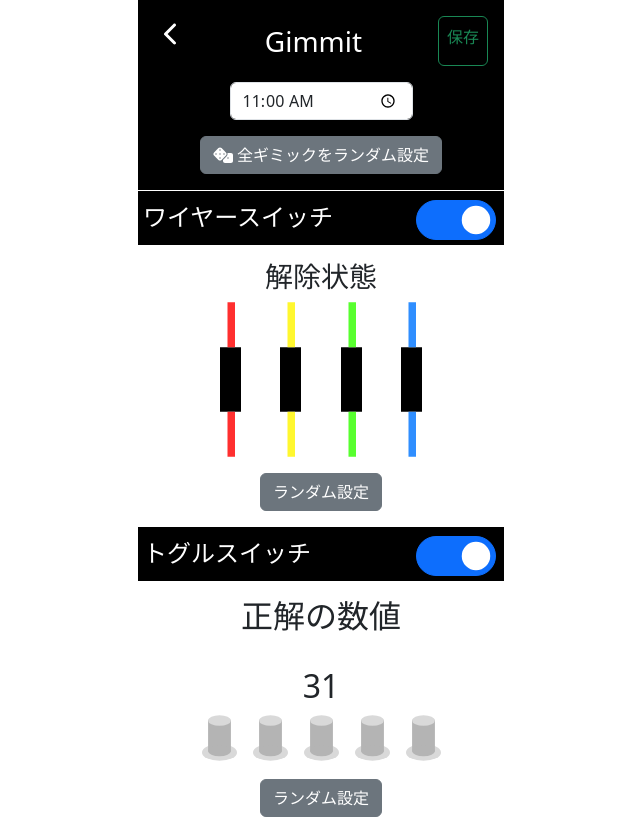
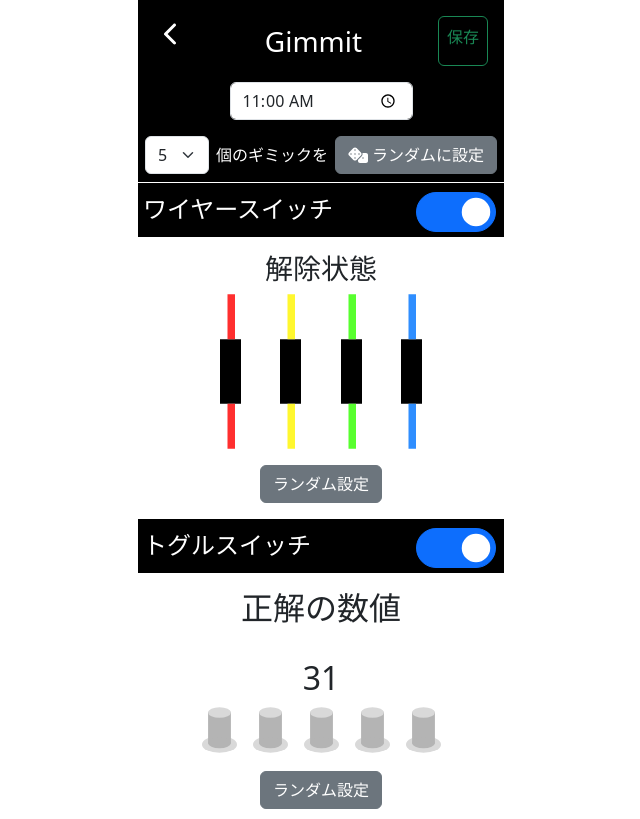
Before and after one commit to ProjectGimmit/settingPages, a React (Vite) app: page /fri/config in a window 1280 px wide. Shown: the top 819 px of the page, without its empty margins (319-959 px from the left). Built offline with nearby package versions, Linux system fonts and the light colour scheme.

Commit message:
全体のランダムで設定数を選べる

```diff
--- a/src/routes/Config.css
+++ b/src/routes/Config.css
@@ -58,3 +58,7 @@ body{
     font-size: 1.5em;
     margin: 0 10px;
  }
+
+ .config-number-selector{
+    width: 4em !important;
+ }
--- a/src/routes/Config.tsx
+++ b/src/routes/Config.tsx
@@ -17,6 +17,7 @@ import { dayManual } from '../types/dayManual';
 
 const Config = ({ day }: { day: 'mon' | 'tue' | 'wed' | 'thu' | 'fri' | 'sat' | 'sun' }) => {
   const [alarms, setAlarms] = useRecoilState(dayAlarmState);
+  const [gimmickNum, setGimmickNum] = React.useState(5);
   let updatedAlarmsStatus: typeof alarms = { ...alarms };
 
   // 画面が最初に呼び出されたときにAPIから設定情報を取得
@@ -120,6 +121,18 @@ const Config = ({ day }: { day: 'mon' | 'tue' | 'wed' | 'thu' | 'fri' | 'sat' |
 
   //alarmsのgimmickの中身をランダムにする
   function Random(){
+    const randomArray = Array(5).fill(false);
+    for(let i = 0; i < gimmickNum; i++){
+      randomArray[i] = true;
+    }
+    //配列をシャッフル
+    for (let i = randomArray.length - 1; i > 0; i--) {
+      const j = Math.floor(Math.random() * (i + 1));
+      [randomArray[i], randomArray[j]] = [randomArray[j], randomArray[i]];
+    }
+    //オンオフを指定された数だけランダムにする
+    updatedAlarmsStatus = { ...alarms, gimmick: { ...alarms.gimmick, wires: { ...alarms.gimmick.wires, enable : randomArray[0]} , toggleSW: { ...alarms.gimmick.toggleSW, enable : randomArray[1]} , keySW: { ...alarms.gimmick.keySW, enable : randomArray[2]} , lightsOut: { ...alarms.gimmick.lightsOut, enable : randomArray[3]} , level: { ...alarms.gimmick.level, enable : randomArray[4]} } };
+    setAlarms(updatedAlarmsStatus);
     //ワイヤースイッチのランダム化
     randomWires();
     //トグルスイッチのランダム化
@@ -156,6 +169,14 @@ const Config = ({ day }: { day: 'mon' | 'tue' | 'wed' | 'thu' | 'fri' | 'sat' |
     setAlarms(updatedAlarmsStatus);
   }
 
+  function handleSelector(e: React.ChangeEvent<HTMLSelectElement>) {
+    //e.target.valueが1~5の場合のみ更新
+    if(Number(e.target.value) >= 1 && Number(e.target.value) <= 5){
+      setGimmickNum(Number(e.target.value));
+      //enableComponentの引数にはgimmickの名前を渡す
+    }
+  }
+
   return (
     <div id='wrapper'>
       <header className='config-header p-3 sticky-top'>
@@ -170,8 +191,16 @@ const Config = ({ day }: { day: 'mon' | 'tue' | 'wed' | 'thu' | 'fri' | 'sat' |
       <div className='timerSettingBox mb-3'>
         <Form.Control type='time' id='config-timer' onChange={(e: React.ChangeEvent<HTMLInputElement>) => handleTimeChange(e)} className='w-50 mx-auto'></Form.Control>
       </div>
-      <div>
-        <Button onClick={Random} className='d-block mb-3 mx-auto btn-secondary'><FontAwesomeIcon icon={faDice}  /> 全ギミックをランダム設定</Button>
+      <div className='d-flex align-items-center my-2'>
+        <Form.Select aria-label='Default select example' className='config-number-selector mx-auto d-inline' defaultValue='5' onChange={handleSelector}>
+            <option value='1'>1</option>
+            <option value='2'>2</option>
+            <option value='3'>3</option>
+            <option value='4'>4</option>
+            <option value='5'>5</option>
+        </Form.Select>
+        <span className='text-white'>個のギミックを</span>
+        <Button onClick={Random} className='mx-auto btn-secondary'><FontAwesomeIcon icon={faDice}  /> ランダムに設定</Button>
       </div>
       <div className='configComponentBox'>
         <div className='configComponentBoxHeader'>
```
